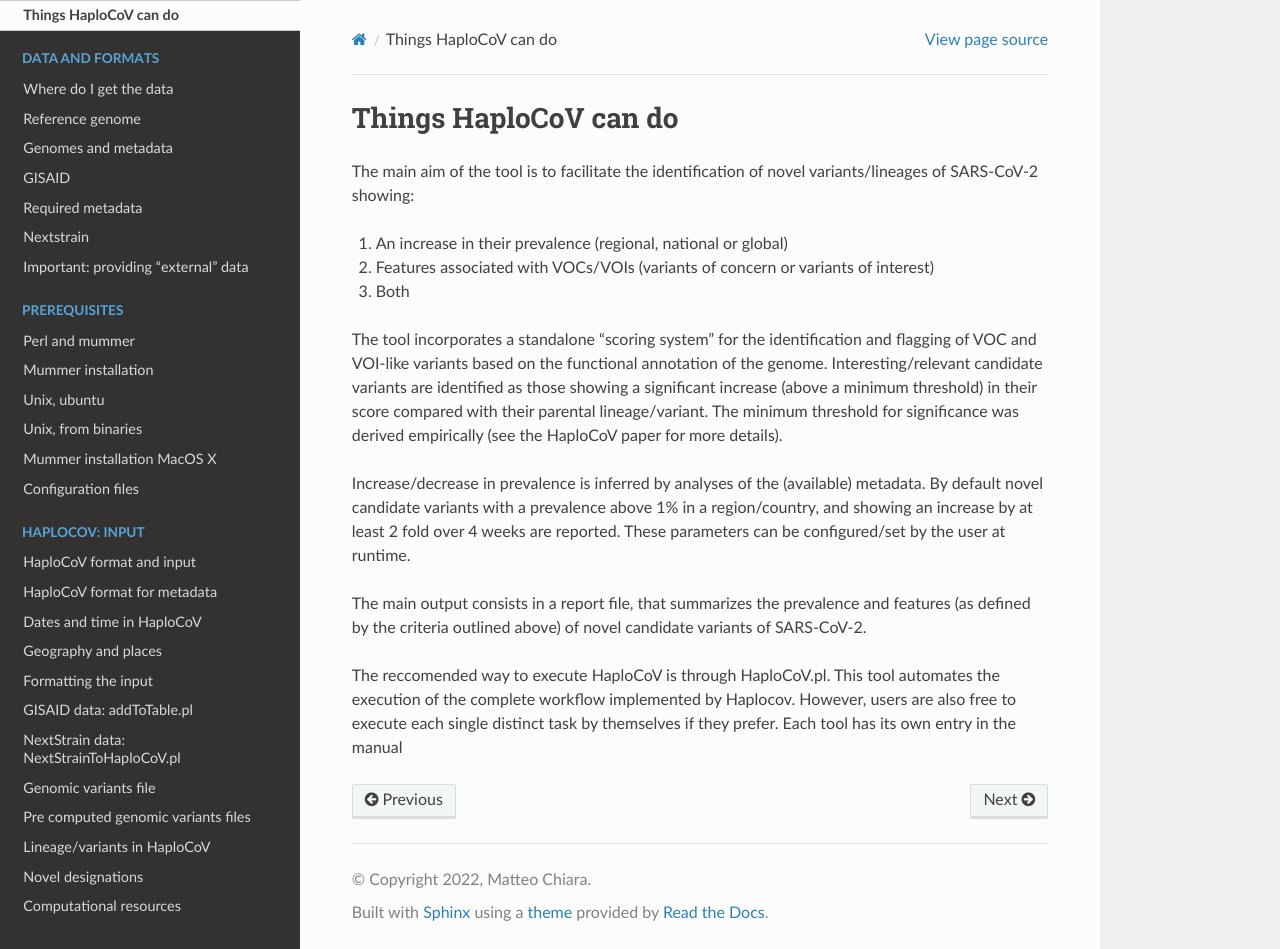
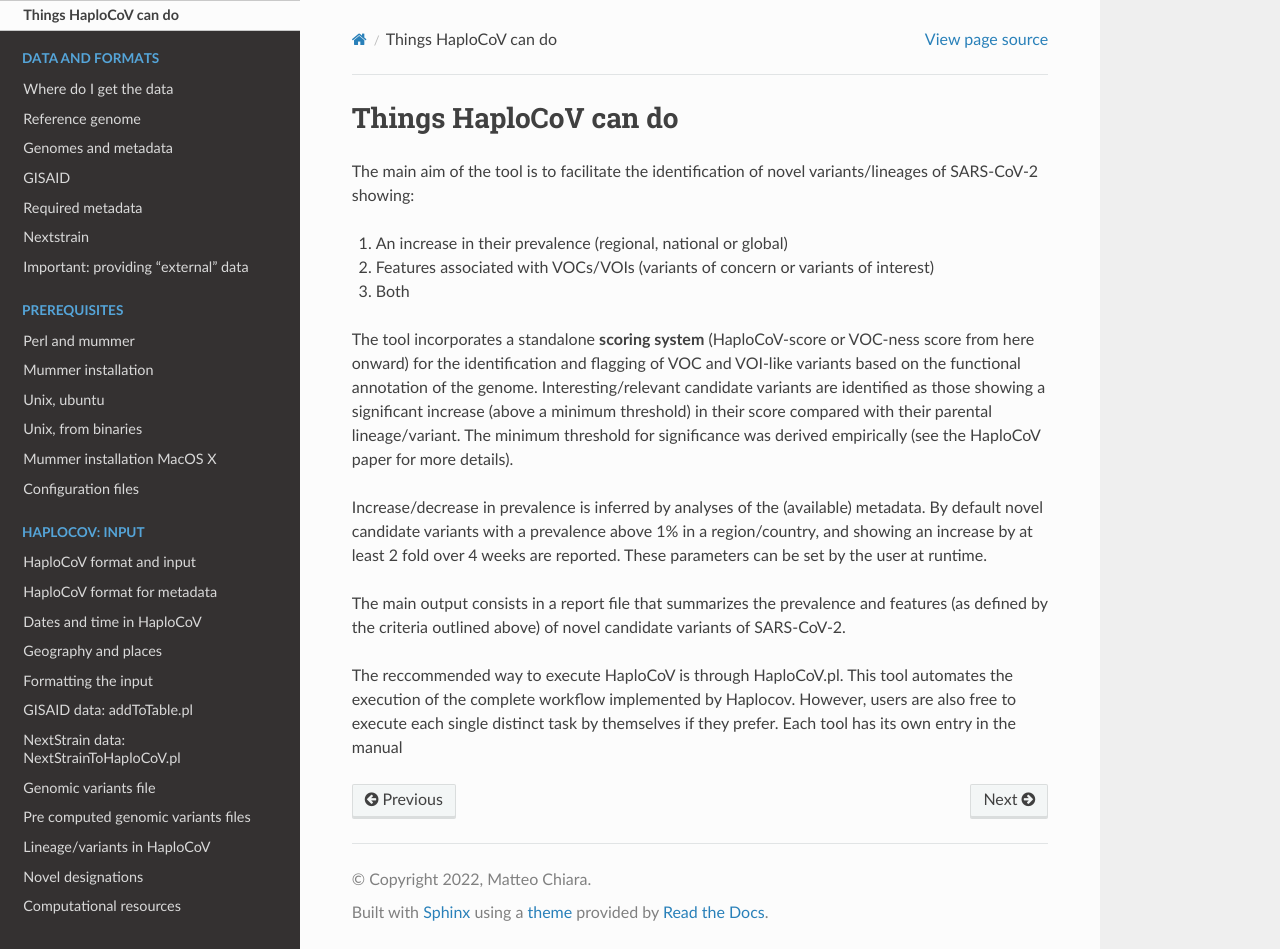
Before and after one commit to matteo14c/HaploCoV, a Sphinx documentation site: the page built from docs/source/intro.rst, in a window 1280 px wide and 949 px high. Built offline with Sphinx 7.4.7 and the Read the Docs theme 2.0.0, drawn with Linux system fonts in a browser that asks for light colours.

Commit message:
Update intro.rst

```diff
--- a/docs/source/intro.rst
+++ b/docs/source/intro.rst
@@ -7,17 +7,14 @@ The main aim of the tool is to facilitate the identification of novel variants/l
 2. Features associated with VOCs/VOIs (variants of concern or variants of interest)
 3. Both
 
-The tool incorporates a standalone "scoring system" for the identification and flagging of VOC and VOI-like variants based on the functional annotation
-of the genome.
-Interesting/relevant candidate variants are identified as those showing a significant increase (above a minimum threshold) in their score compared
-with their parental lineage/variant. The minimum threshold for significance was derived empirically (see the HaploCoV paper for more details).
+The tool incorporates a standalone **scoring system** (HaploCoV-score or VOC-ness score from here onward) for the identification and flagging of VOC and VOI-like variants based on the functional annotation of the genome.
+Interesting/relevant candidate variants are identified as those showing a significant increase (above a minimum threshold) in their score compared with their parental lineage/variant. The minimum threshold for significance was derived empirically (see the HaploCoV paper for more details).
 
-Increase/decrease in prevalence is inferred by analyses of the (available) metadata. By default novel candidate variants with a prevalence above 1% in
-a region/country, and showing an increase by at least 2 fold over 4 weeks are reported.
-These parameters can be configured/set by the user at runtime.
+Increase/decrease in prevalence is inferred by analyses of the (available) metadata. By default novel candidate variants with a prevalence above 1% in a region/country, and showing an increase by at least 2 fold over 4 weeks are reported.
+These parameters can be set by the user at runtime.
 
-The main output consists in a report file, that summarizes the prevalence and features (as defined by the criteria outlined above) of novel candidate
+The main output consists in a report file that summarizes the prevalence and features (as defined by the criteria outlined above) of novel candidate
 variants of SARS-CoV-2.
 
-The reccomended way to execute HaploCoV is through HaploCoV.pl. This tool automates the execution of the complete workflow implemented by Haplocov.
+The reccommended way to execute HaploCoV is through HaploCoV.pl. This tool automates the execution of the complete workflow implemented by Haplocov.
 However, users are also free to execute each single distinct task by themselves if they prefer. Each tool has its own entry in the manual
```
